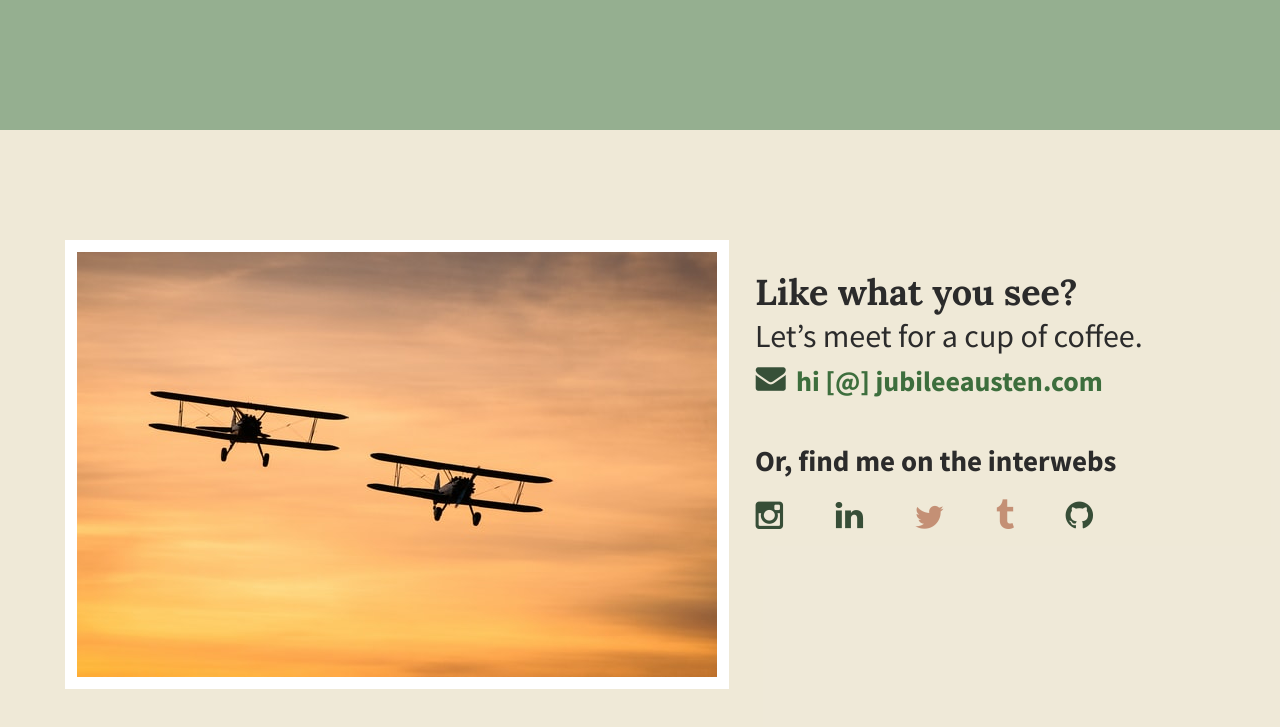
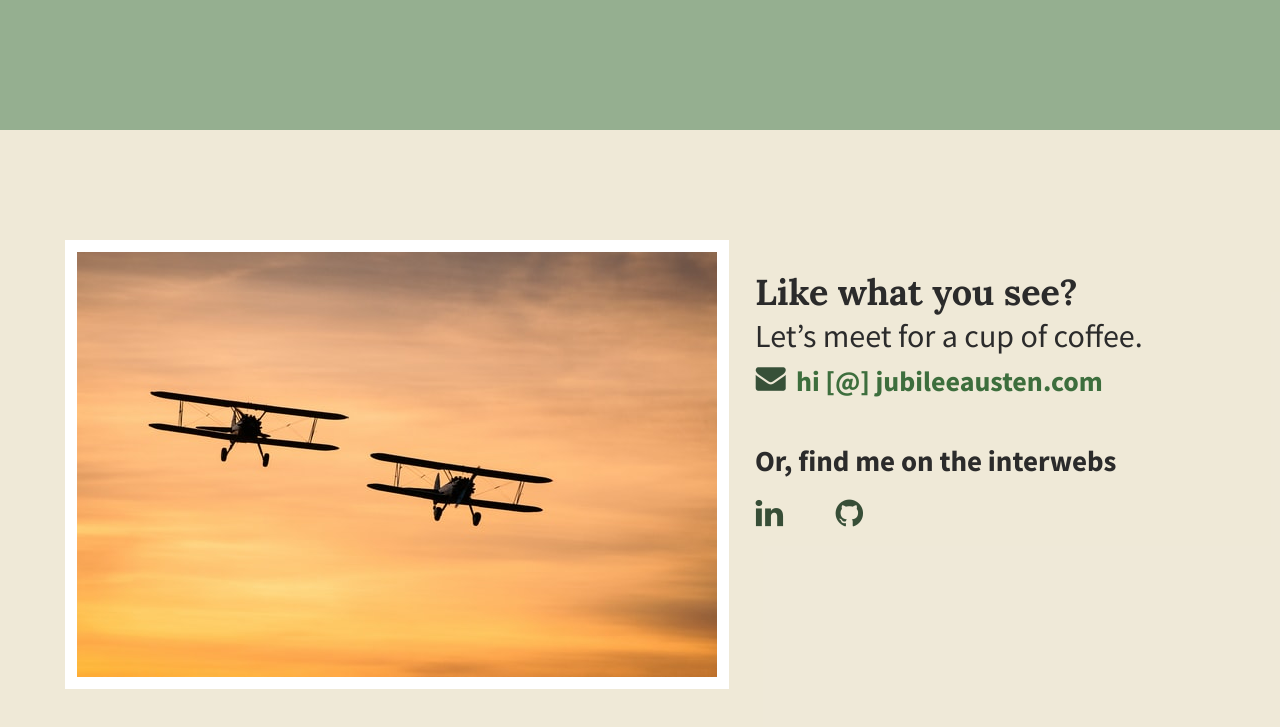
Before and after one commit to oliverijoe/Oliveri-Portfolio, a plain HTML site: page index.html in a window 1280 px wide. Shown: the part 1995-2722 px from the top of the page. Drawn offline with Linux system fonts and the light colour scheme.

Commit message:
Added hyperlinks and took off IG, Twitter, Tumblr

```diff
--- a/index.html
+++ b/index.html
@@ -93,11 +93,8 @@
                         alt="envelope icon"/>hi [@] jubileeausten.com</a>
                     <h3 id="socialmedia-header">Or, find me on the interwebs</h3>
                     <ul>
-                        <li><a href=""><img src="img/instagram.png" alt="Instagram" /></a></li>
-                        <li><a href=""><img src="img/linkedin.png" alt="LinkedIn" /></a></li>
-                        <li><a href=""><img src="img/twitter.png" alt="Twitter" /></a></li>
-                        <li><a href=""><img src="img/tumblr.png" alt="Tumblr" /></a></li>
-                        <li><a href=""><img src="img/github.png" alt="github icon" /></a></li>
+                        <li><a href="https://www.linkedin.com/in/joe-oliveri-5143921b2/"><img src="img/linkedin.png" alt="LinkedIn" /></a></li>
+                        <li><a href="https://github.com/oliverijoe"><img src="img/github.png" alt="github icon" /></a></li>
                     </ul>
                 </div>
             </div>
```
